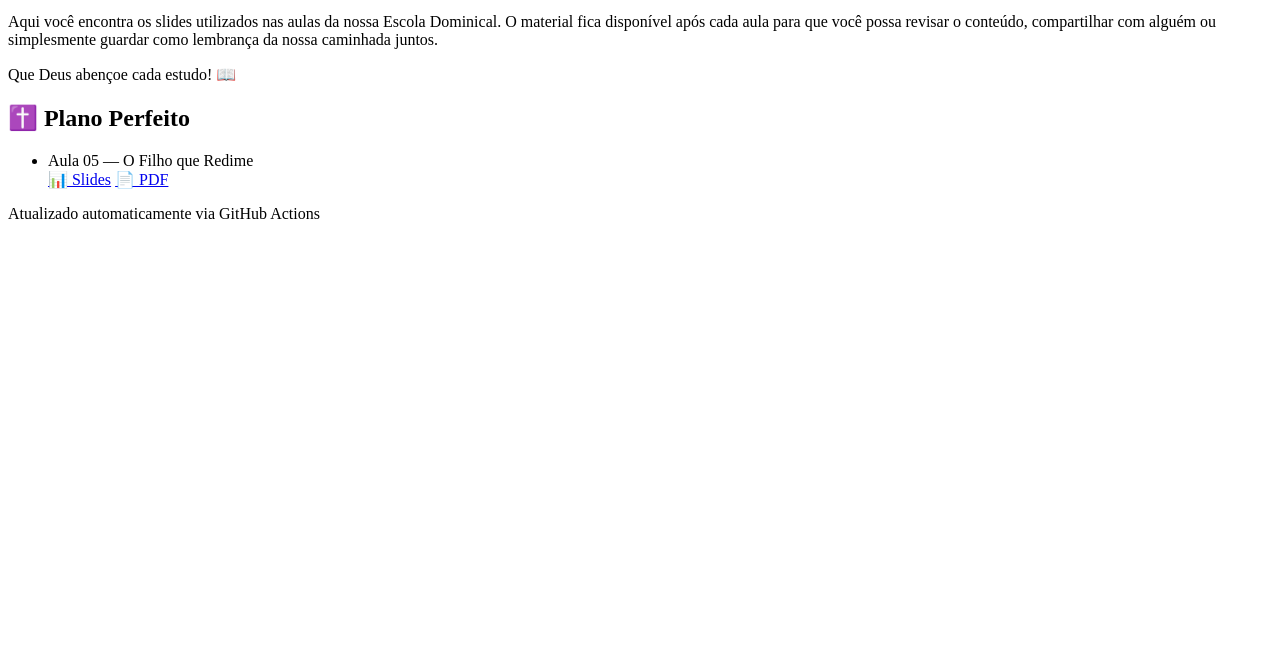
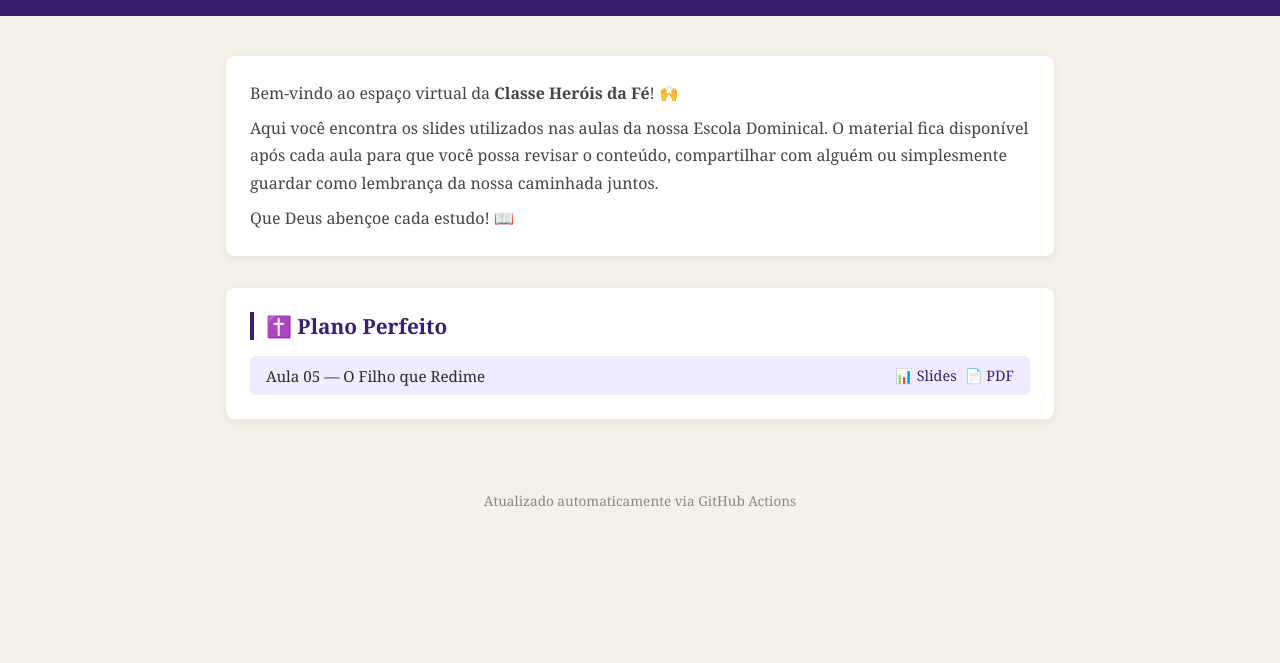
Before and after one commit to manoelcn/herois-da-fe, a plain HTML site: page docs/index.html in a window 1280 px wide. Shown: the part 137-800 px from the top of the page. Drawn offline with Linux system fonts and the light colour scheme; the site is published under a folder, as on GitHub Pages, so addresses that start at the root find nothing.

Commit message:
corrige link do css

```diff
--- a/docs/index.html
+++ b/docs/index.html
@@ -5,7 +5,7 @@
   <meta charset="UTF-8" />
   <meta name="viewport" content="width=device-width, initial-scale=1.0" />
   <title>Heróis da Fé — Escola Dominical</title>
-  <link rel="stylesheet" href="/docs/assets/css/style.css">
+  <link rel="stylesheet" href="assets/css/style.css">
 </head>
 
 <body>
```
